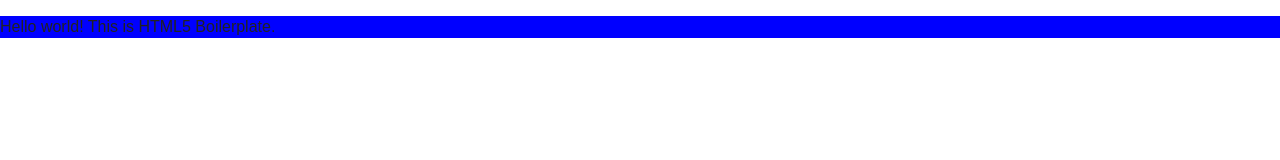
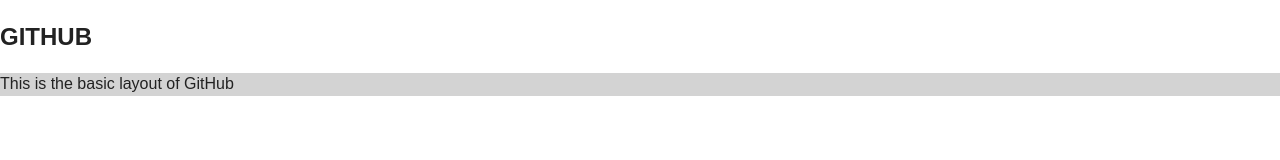
Before and after one commit to jeremyrist/TIY-GitHub, a website: page src/index.html in a window 1280 px wide. Drawn offline with nearby package versions, Linux system fonts and the light colour scheme.

Commit message:
test where the feature layout is pushing to

```diff
--- a/src/css/main.css
+++ b/src/css/main.css
@@ -78,7 +78,7 @@
    Author's custom styles
    ========================================================================== */
 p {
-  background-color: blue; }
+  background-color: lightgray; }
 
 /* ==========================================================================
    Helper classes
--- a/src/index.html
+++ b/src/index.html
@@ -15,12 +15,8 @@
         <script src="js/vendor/modernizr-2.8.3.min.js"></script>
     </head>
     <body>
-        <!--[if lt IE 8]>
-            <p class="browserupgrade">You are using an <strong>outdated</strong> browser. Please <a href="http://browsehappy.com/">upgrade your browser</a> to improve your experience.</p>
-        <![endif]-->
-
-        <!-- Add your site or application content here -->
-        <p>Hello world! This is HTML5 Boilerplate.</p>
+      <h2>GITHUB</h2>
+        <p>This is the basic layout of GitHub</p>
 
         <script src="//ajax.googleapis.com/ajax/libs/jquery/1.11.2/jquery.min.js"></script>
         <script>window.jQuery || document.write('<script src="js/vendor/jquery-1.11.2.min.js"><\/script>')</script>
```
